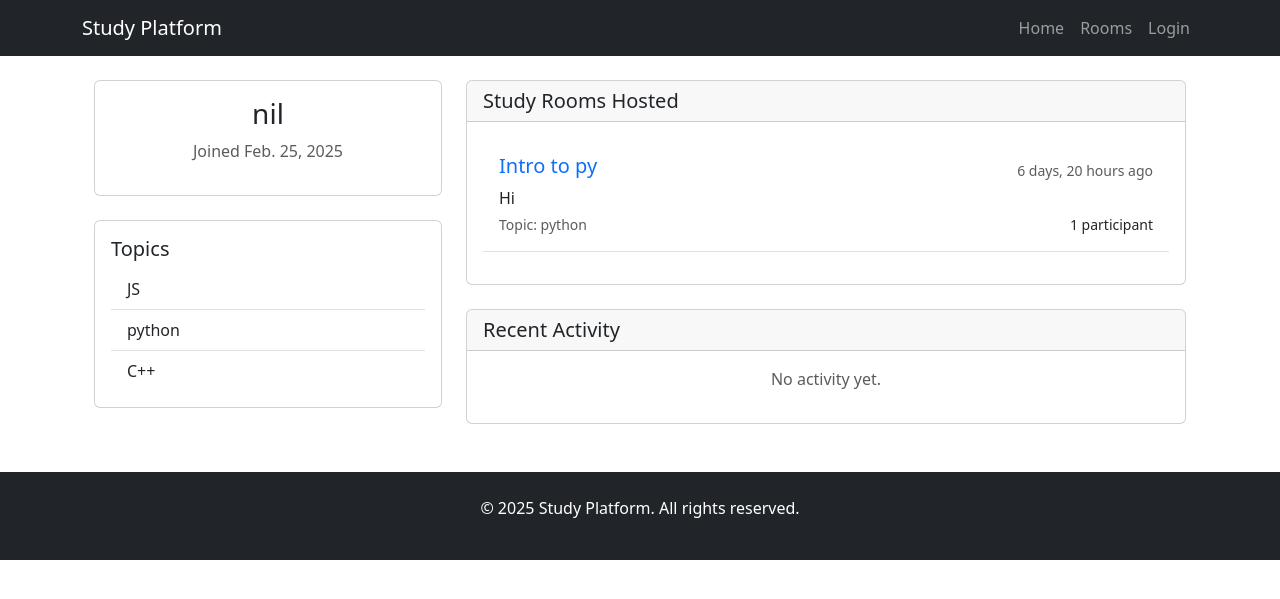
After one commit to SwapnanilDatta/study_app_django, a Django app: a page that uses study/templates/main.html in a window 1280 px wide. The commit adds this page. Shown: the top 599 px of the page. Run offline with Django 5.2, Linux system fonts and the light colour scheme; data comes from the database, SQL or seed files in the repository; both versions use the stored data as it was after the commit.

Commit message:
user profile page updated

```diff
--- a/study/base/forms.py
+++ b/study/base/forms.py
@@ -4,3 +4,4 @@ class RoomForm(ModelForm):
     class Meta:
         model=Room
         fields='__all__'
+        exclude=['participants', 'host']
--- a/study/base/templates/home.html
+++ b/study/base/templates/home.html
@@ -53,7 +53,10 @@
                         </div>
                         <a href="{% url 'room_detail' room.id %}" class="text-decoration-none text-dark">
                             <div class="d-flex justify-content-between">
-                                <h6 class="mb-1">{{ room.name }} @ {{room.host}}</h6>
+                                <h6 class="mb-1">
+                                    {{ room.name }} @
+                                    <a href="{% url 'user-profile' room.host.username %}">{{ room.host.username }}</a>
+                                </h6>
                                 <small>Created: {{ room.created|date:"M d, Y" }}</small>
                             </div>
                             <p class="mb-1">{{ room.description|default:"No description available" }}</p>
--- /dev/null
+++ b/study/base/templates/profile.html
@@ -0,0 +1,90 @@
+{% extends 'main.html' %}
+
+{% block content %}
+<div class="container mt-4">
+    <div class="row">
+        <!-- User Info Card -->
+        <div class="col-md-4">
+            <div class="card">
+                <div class="card-body">
+                    <div class="text-center mb-3">
+                        <h3>{{ user.username }}</h3>
+                        <p class="text-muted">Joined {{ user.date_joined|date }}</p>
+                    </div>
+
+                    {% if request.user == user %}
+                    <div class="d-grid">
+                        <a href="#" class="btn btn-outline-primary btn-sm">Edit Profile</a>
+                    </div>
+                    {% endif %}
+                </div>
+            </div>
+
+            <!-- Topics Card -->
+            <div class="card mt-4">
+                <div class="card-body">
+                    <h5 class="card-title">Topics</h5>
+                    <div class="list-group list-group-flush">
+                        {% for topic in topics %}
+                        <a href="{% url 'home' %}?topic={{topic.name}}" class="list-group-item list-group-item-action">
+                            {{ topic.name }}
+                        </a>
+                        {% endfor %}
+                    </div>
+                </div>
+            </div>
+        </div>
+
+        <!-- User's Study Rooms -->
+        <div class="col-md-8">
+            <div class="card mb-4">
+                <div class="card-header">
+                    <h5 class="card-title mb-0">Study Rooms Hosted</h5>
+                </div>
+                <div class="card-body">
+                    {% for room in rooms %}
+                    <div class="room-item mb-3 p-3 border-bottom">
+                        <div class="d-flex justify-content-between align-items-center">
+                            <h5><a href="{% url 'room_detail' room.id %}" class="text-decoration-none">{{ room.name }}</a></h5>
+                            <small class="text-muted">{{ room.created|timesince }} ago</small>
+                        </div>
+                        <p class="mb-1">{{ room.description|truncatechars:150 }}</p>
+                        <div class="d-flex justify-content-between align-items-center">
+                            <small class="text-muted">Topic: {{ room.topic.name }}</small>
+                            <small>{{ room.participants.count }} participant{{ room.participants.count|pluralize }}</small>
+                        </div>
+                    </div>
+                    {% empty %}
+                    <p class="text-center text-muted">No rooms created yet.</p>
+                    {% endfor %}
+                </div>
+            </div>
+
+            <!-- User's Recent Activity -->
+            <div class="card">
+                <div class="card-header">
+                    <h5 class="card-title mb-0">Recent Activity</h5>
+                </div>
+                <div class="card-body">
+                    {% for message in room_messages %}
+                    <div class="activity-item mb-3 p-2 border-bottom">
+                        <small class="text-muted">replied to "{{ message.room.name }}"</small>
+                        <p class="mb-1">{{ message.body }}</p>
+                        <div class="d-flex justify-content-between">
+                            <small>
+                                <a href="{% url 'room_detail' message.room.id %}" class="text-decoration-none">
+                                    view room
+                                </a>
+                            </small>
+                            <small class="text-muted">{{ message.created|timesince }} ago</small>
+                        </div>
+                    </div>
+                    {% empty %}
+                    <p class="text-center text-muted">No activity yet.</p>
+                    {% endfor %}
+                </div>
+            </div>
+        </div>
+    </div>
+</div>
+{% endblock %}
--- a/study/base/templates/room.html
+++ b/study/base/templates/room.html
@@ -12,7 +12,7 @@
                     <span class="badge bg-primary">{{ room.topic.name }}</span>
                     <hr>
                     <p class="text-muted">
-                        <small>Host: {{ room.host.username }}</small><br>
+                        <small>Host: <a href="{% url 'user-profile' room.host.username %}">{{ room.host.username }}</a></small><br>
                         <small>Created: {{ room.created|date:"M d, Y" }}</small><br>
                         <small>Last updated: {{ room.updated|date:"M d, Y H:i" }}</small>
                     </p>
@@ -47,7 +47,9 @@
                 <div class="message-container mb-3 p-3 border-bottom">
                     <div class="d-flex justify-content-between align-items-center">
                         <div>
-                            <strong>{{ message.user.username }}</strong>
+                            <strong>
+                                <a href="{% url 'user-profile' message.user.username %}">{{ message.user.username }}</a>
+                            </strong>
                             <small class="text-muted ms-2">{{ message.created|date:"M d, Y H:i" }}</small>
                             {% if request.user == message.user %}
                                 <a href="{% url 'delete-message' message.id %}" class="text-danger ms-2">Delete</a>
--- a/study/base/urls.py
+++ b/study/base/urls.py
@@ -1,6 +1,6 @@
 from django.contrib import admin
 from django.urls import path
-from .views import home,room,create_room,update_room,delete,loginpage,logoutUser,registerpage,deletemessage
+from .views import home,room,create_room,update_room,delete,loginpage,logoutUser,registerpage,deletemessage,userProfile
 
 
 
@@ -15,5 +15,6 @@ urlpatterns = [
     path('update-room/<int:pk>', update_room, name='update_room'),
     path('delete/<int:pk>', delete, name='delete'),
     path('delete-message/<int:pk>', deletemessage, name='delete-message'),
+    path('profile/<str:username>/', userProfile, name='user-profile'),
 
 ]
--- a/study/base/views.py
+++ b/study/base/views.py
@@ -151,3 +151,17 @@ def deletemessage(request, pk):
     room_id=message.room.id
     message.delete()
     return redirect('room_detail', pk=room_id)
+
+def userProfile(request, username):
+    user = get_object_or_404(User, username=username)
+    rooms = Room.objects.filter(host=user)
+    room_messages = Message.objects.filter(user=user)
+    topics = Topic.objects.all()
+
+    context = {
+        'user': user,
+        'rooms': rooms,
+        'room_messages': room_messages,
+        'topics': topics
+    }
+    return render(request, 'profile.html', context)
--- a/study/study/urls.py
+++ b/study/study/urls.py
@@ -24,4 +24,5 @@ from django.urls.conf import include
 urlpatterns = [
     path('admin/', admin.site.urls),
     path('',include('base.urls')),
+
 ]
--- a/study/templates/main.html
+++ b/study/templates/main.html
@@ -24,8 +24,11 @@
                         <a class="nav-link" href="{% url 'home' %}">Rooms</a>
                     </li>
                     {% if request.user.is_authenticated %}
+
                         <li class="nav-item">
-                            <a class="nav-link" href="#">Welcome, {{ request.user.username }}</a>
+                            <a class="nav-link" href="{% url 'user-profile' request.user.username %}">
+                                Welcome, {{ request.user.username }}
+                            </a>
                         </li>
                         <li class="nav-item">
                             <a class="nav-link" href="{% url 'logout' %}">Logout</a>
```
Also changed, not shown: study/db.sqlite3.
